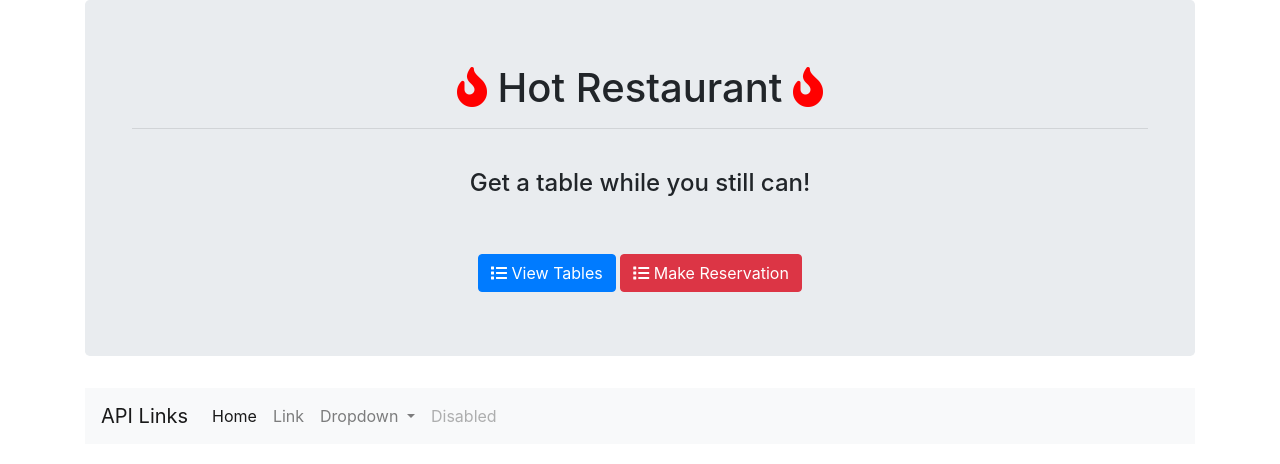
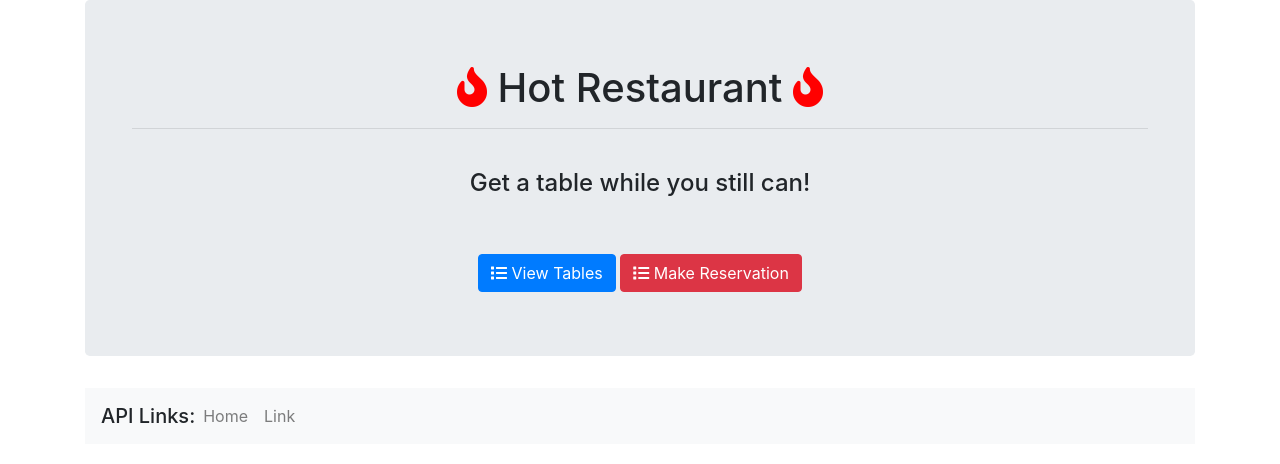
Before and after one commit to fbuonojr/restaurant_miniproject, a plain HTML site: page index.html in a window 1280 px wide. Drawn offline with nearby package versions, Linux system fonts and the light colour scheme.

Commit message:
added navbar

```diff
--- a/index.html
+++ b/index.html
@@ -48,36 +48,18 @@
         </div>
         <footer class="footer">
             <nav class="navbar navbar-expand-lg navbar-light bg-light">
-                <a class="navbar-brand" href="#">API Links</a>
-                <button class="navbar-toggler" type="button" data-toggle="collapse" data-target="#navbarSupportedContent" aria-controls="navbarSupportedContent" aria-expanded="false" aria-label="Toggle navigation">
-                  <span class="navbar-toggler-icon"></span>
-                </button>
-
-                <div class="collapse navbar-collapse" id="navbarSupportedContent">
-                  <ul class="navbar-nav mr-auto">
-                    <li class="nav-item active">
-                      <a class="nav-link" href="#">Home <span class="sr-only">(current)</span></a>
+                <h5 id="navbarHeader">
+                    API Links:
+                </h5>
+                <ul class="navbar-nav mr-auto">
+                    <li class="nav-item">
+                        <a class="nav-link" href="#">Home <span class="sr-only">(current)</span></a>
                     </li>
                     <li class="nav-item">
-                      <a class="nav-link" href="#">Link</a>
+                        <a class="nav-link" href="#">Link</a>
                     </li>
-                    <li class="nav-item dropdown">
-                      <a class="nav-link dropdown-toggle" href="#" id="navbarDropdown" role="button" data-toggle="dropdown" aria-haspopup="true" aria-expanded="false">
-                        Dropdown
-                      </a>
-                      <div class="dropdown-menu" aria-labelledby="navbarDropdown">
-                        <a class="dropdown-item" href="#">Action</a>
-                        <a class="dropdown-item" href="#">Another action</a>
-                        <div class="dropdown-divider"></div>
-                        <a class="dropdown-item" href="#">Something else here</a>
-                      </div>
-                    </li>
-                    <li class="nav-item">
-                      <a class="nav-link disabled" href="#">Disabled</a>
-                    </li>
-                  </ul>
-                </div>
-              </nav>
+                </ul>
+            </nav>
         </footer>
     </div>
     <script src="https://code.jquery.com/jquery-3.5.1.js"
--- a/style.css
+++ b/style.css
@@ -1,3 +1,7 @@
 .fireIcon{
     color: red;
 }
+
+#navbarHeader{
+    margin: 0px;
+}
```
